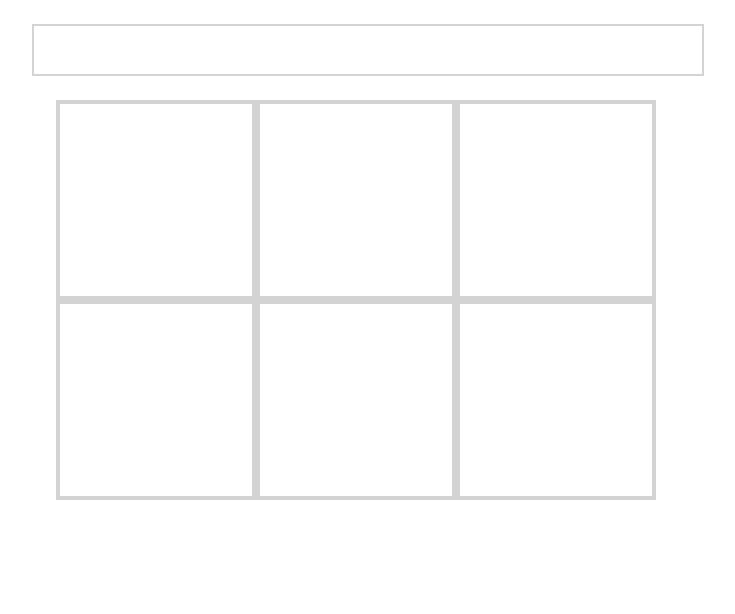
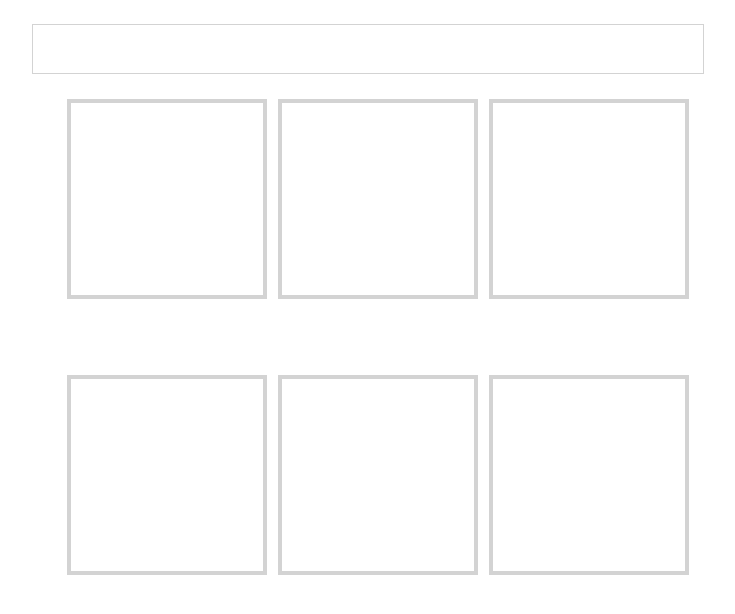
Before and after one commit to aganyo360/hellow-world, a plain HTML site: page layouts/layout_2.html in a window 1280 px wide. Shown: the whole page, without its empty margins (272-1007 px from the left). Drawn offline with Linux system fonts and the light colour scheme.

Commit message:
cleared layout 2

```diff
--- a/layouts/layout_styles/layout2.css
+++ b/layouts/layout_styles/layout2.css
@@ -13,18 +13,20 @@
   width: 100%;
   padding: 24px;
   color: lightgrey;
-  border: 2px solid lightgrey;
+  border: 1px solid lightgrey;
 }
 .box-wrapper {
+  width: 100%;
   padding: 24px;
   display: flex;
   flex-wrap: wrap;
+  justify-content: space-between;
+  height: 75vh;
+  margin: 0 10px;
 }
 .box {
   width: 200px;
   height: 200px;
   border: 4px solid lightgrey;
+  margin: 1px;
 }
-h1 {
-  color: red;
-}
```
